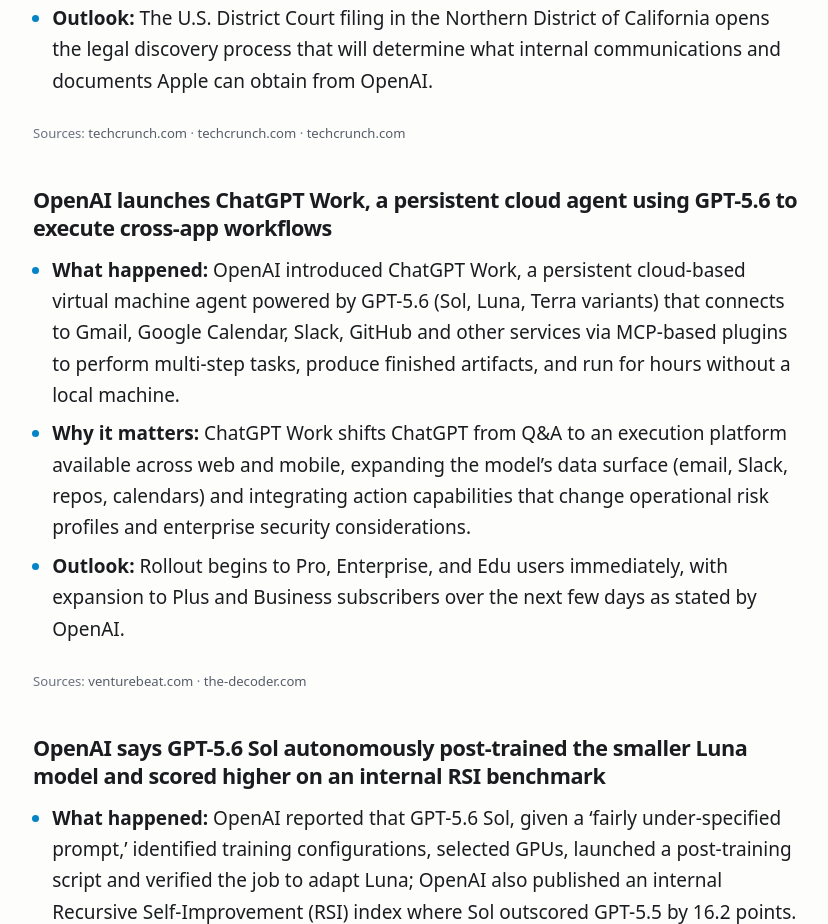
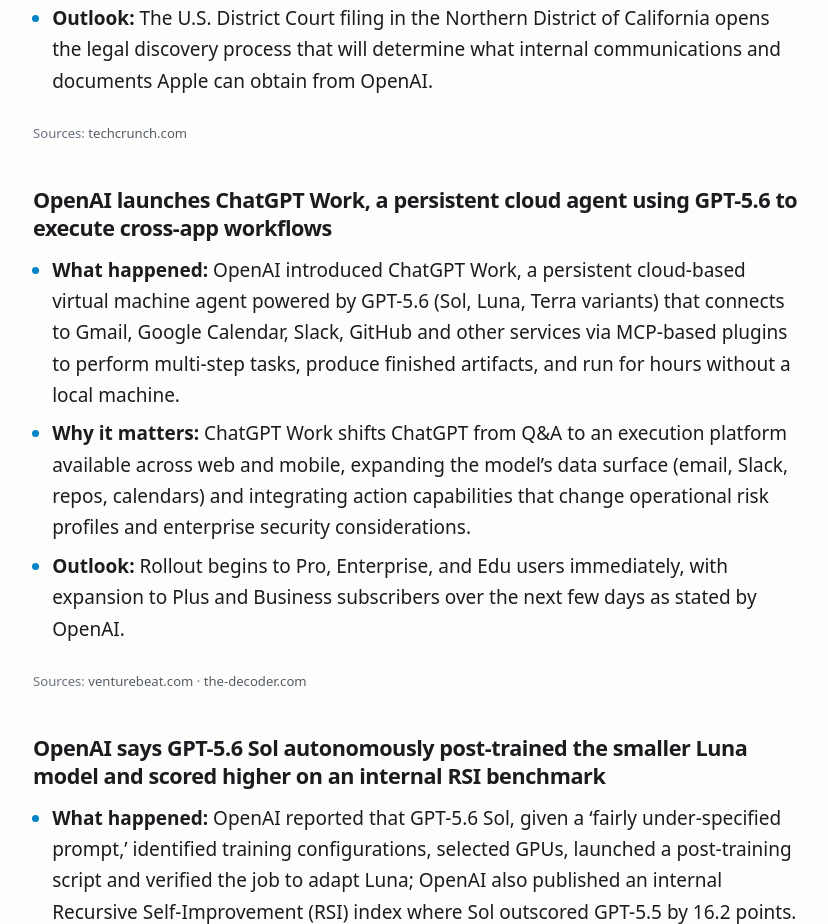
Before and after one commit to noetion/digest, an Astro site in the folder site/: page /digest/2026-07-10 in a window 1280 px wide. Shown: the part 1237-2161 px from the top of the page, without its empty margins (223-1051 px from the left). Built offline with nearby package versions, Linux system fonts and the light colour scheme; Astro itself is replaced by a stand-in of ours.

Commit message:
Remove wrongly attached sources from July 10 Apple lawsuit story.

```diff
--- a/site/src/content/digests/2026-07-10.json
+++ b/site/src/content/digests/2026-07-10.json
@@ -9,9 +9,7 @@
       "why_it_matters": "The complaint links alleged personnel moves and recruitment practices to OpenAI’s nascent hardware efforts, which the filing says used Apple techniques and confidential data; the case creates a legal pathway for discovery into OpenAI’s hardware development and past hiring practices.",
       "outlook": "The U.S. District Court filing in the Northern District of California opens the legal discovery process that will determine what internal communications and documents Apple can obtain from OpenAI.",
       "source_urls": [
-        "https://techcrunch.com/2026/07/10/apple-sues-openai-over-alleged-trade-secret-theft/",
-        "https://techcrunch.com/2026/07/09/fidji-simo-steps-down-from-openais-no-2-role/",
-        "https://techcrunch.com/2026/07/09/openai-launches-its-new-family-of-models-with-gpt-5-6/"
+        "https://techcrunch.com/2026/07/10/apple-sues-openai-over-alleged-trade-secret-theft/"
       ],
       "topic_tag": "ai"
     },
--- a/site/src/content/digests/2026-07-10.md
+++ b/site/src/content/digests/2026-07-10.md
@@ -7,8 +7,6 @@
 readingTimeMinutes: 3
 audio: null
 sources:
-  - "https://techcrunch.com/2026/07/09/fidji-simo-steps-down-from-openais-no-2-role/"
-  - "https://techcrunch.com/2026/07/09/openai-launches-its-new-family-of-models-with-gpt-5-6/"
   - "https://techcrunch.com/2026/07/10/apple-sues-openai-over-alleged-trade-secret-theft/"
   - "https://techcrunch.com/2026/07/10/hugging-faces-ceo-on-why-companies-are-done-renting-their-ai/"
   - "https://techcrunch.com/podcast/open-source-ai-matters-more-than-ever-according-to-hugging-faces-clem-delangue/"
@@ -27,7 +25,7 @@
 - **Why it matters:** The complaint links alleged personnel moves and recruitment practices to OpenAI’s nascent hardware efforts, which the filing says used Apple techniques and confidential data; the case creates a legal pathway for discovery into OpenAI’s hardware development and past hiring practices.
 - **Outlook:** The U.S. District Court filing in the Northern District of California opens the legal discovery process that will determine what internal communications and documents Apple can obtain from OpenAI.
 
-<small>Sources: [techcrunch.com](https://techcrunch.com/2026/07/10/apple-sues-openai-over-alleged-trade-secret-theft/) · [techcrunch.com](https://techcrunch.com/2026/07/09/fidji-simo-steps-down-from-openais-no-2-role/) · [techcrunch.com](https://techcrunch.com/2026/07/09/openai-launches-its-new-family-of-models-with-gpt-5-6/)</small>
+<small>Sources: [techcrunch.com](https://techcrunch.com/2026/07/10/apple-sues-openai-over-alleged-trade-secret-theft/)</small>
 
 ## OpenAI launches ChatGPT Work, a persistent cloud agent using GPT-5.6 to execute cross-app workflows
 
```
